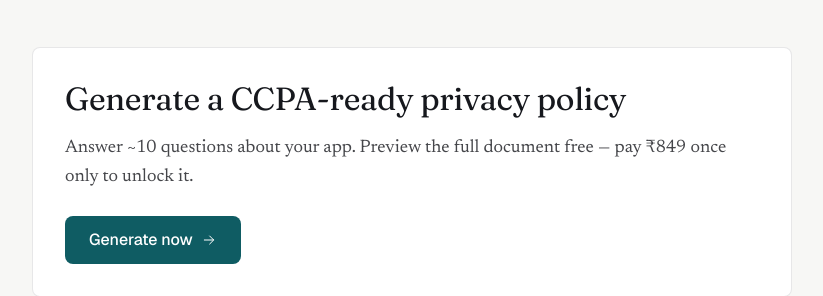
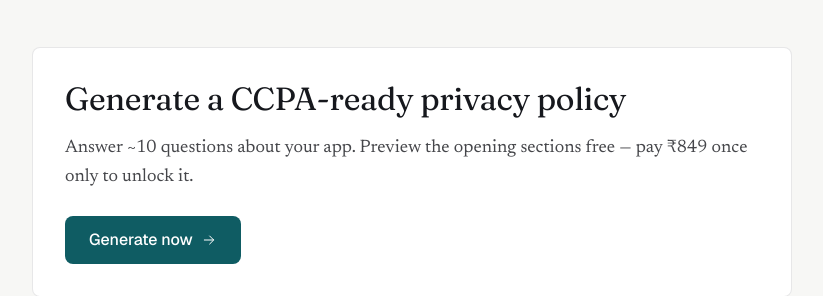
Before and after one commit to rushi053/privacypage, a Next.js app: page /compliance/ccpa in a window 1280 px wide. Shown: the part 2540-2836 px from the top of the page, without its empty margins (228-1051 px from the left). Built offline with nearby package versions, Linux system fonts and the light colour scheme.

Commit message:
Align /compliance/ footer CTA with shipped free-preview wording
The regulation-page CTA still promised a "full document" free preview
after #6 changed every other surface to a free preview of the opening sections.

```diff
--- a/src/app/compliance/[regulation]/page.tsx
+++ b/src/app/compliance/[regulation]/page.tsx
@@ -101,7 +101,7 @@ export default async function RegulationGuidePage({ params }: { params: Promise<
 
         <SeoCtaCard
           heading={`Generate a ${page.name}-ready privacy policy`}
-          sub={`Answer ~10 questions about your app. Preview the full document free — pay ${PRICE.single} once only to unlock it.`}
+          sub={`Answer ~10 questions about your app. Preview the opening sections free — pay ${PRICE.single} once only to unlock it.`}
         />
 
         <SeoFaqSection faqs={page.faqs} />
```
